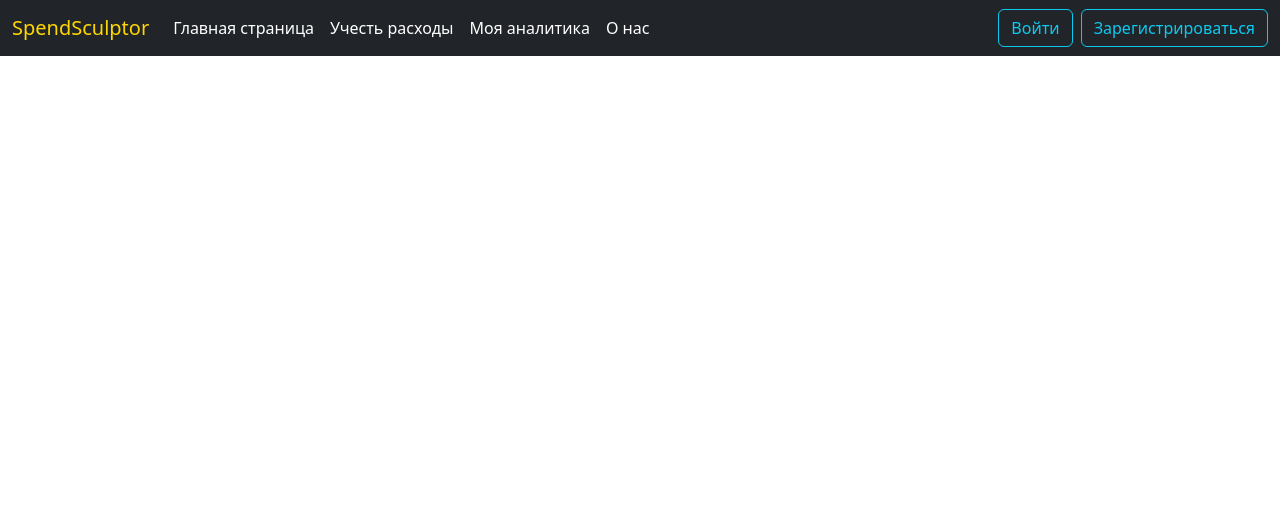
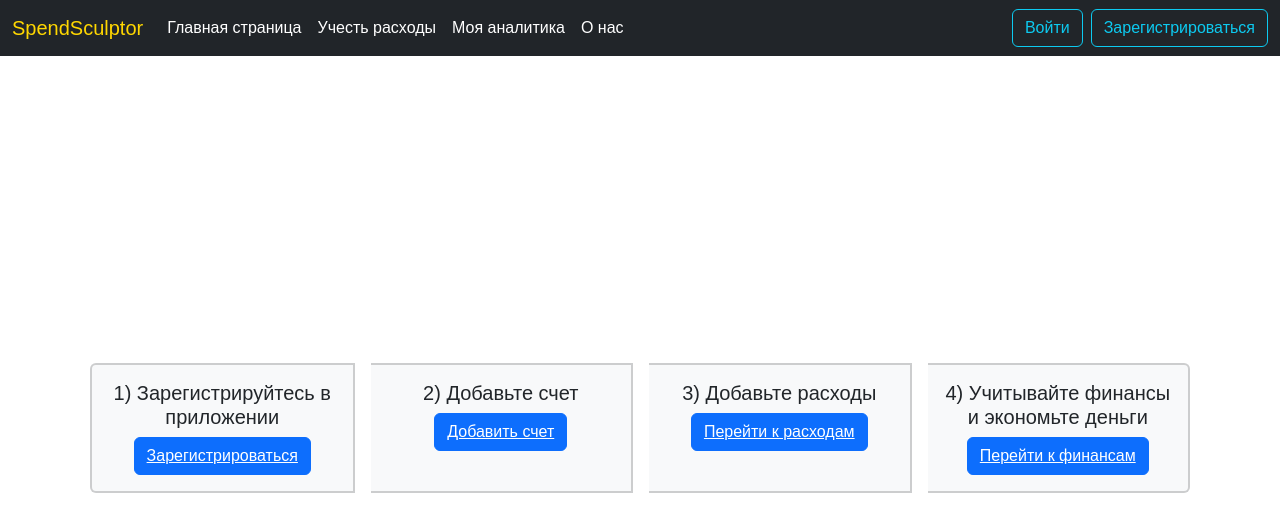
Before and after one commit to gavenktar/SpendSculptorFrontend, a React (Create React App) app: page / in a window 1280 px wide. Shown: the top 532 px of the page. Built offline with nearby package versions, Linux system fonts and the light colour scheme.

Commit message:
added home page

```diff
--- a/src/App.css
+++ b/src/App.css
@@ -36,3 +36,16 @@
     transform: rotate(360deg);
   }
 }
+
+
+*{
+  box-sizing: border-box;
+  font-family: 'Quicksand', Arial, Helvetica, sans-serif;
+}
+
+.App{
+  display: flex;
+  flex-direction: column;
+  min-height: 100vh;
+  color:white;
+}
--- a/src/App.js
+++ b/src/App.js
@@ -2,12 +2,16 @@ import logo from './logo.svg';
 import './App.css';
 import Header from './component/header/Header'
 import 'bootstrap/dist/css/bootstrap.min.css';
+import {Route, Routes} from "react-router-dom";
+import Home from './component/home/Home'
 
 function App() {
   return (
     <div className="App">
-    <Header />
-
+      <Header />
+      <Routes>
+        <Route path="/" element={<Home/>} />
+      </Routes>
     </div>
   );
 }
--- /dev/null
+++ b/src/component/home/Home.js
@@ -0,0 +1,57 @@
+import Card from 'react-bootstrap/Card';
+import Header from "../header/Header";
+import {CardGroup, Container} from "react-bootstrap";
+import Button from "react-bootstrap/Button";
+import { NavLink} from "react-router-dom";
+import {alignPropType} from "react-bootstrap/types";
+
+const Home=  () => {
+    const linkStyle = {
+        color: 'white',
+        width:'100%'
+    };
+    return(
+        <Container style={{flexGrow : '1'}} className="d-flex justify-content-center align-items-center">
+        <CardGroup aria-multiline={"true"} className="d-flex justify-content-center flex-wrap"  >
+         <Card bg={"light"} className="m-2 w-100 border-2">
+                <Card.Body>
+                    <Card.Title>1) Зарегистрируйтесь в приложении</Card.Title>
+                    <Button variant="primary">
+                        <NavLink style={linkStyle} to="/">Зарегистрироваться</NavLink>
+                    </Button>
+                </Card.Body>
+            </Card>
+            <Card bg={"light"} className="m-2 w-100 border-2" >
+                <Card.Body>
+                    <Card.Title>2) Добавьте счет</Card.Title>
+                    <Button variant="primary">
+                        <NavLink style={linkStyle} to="/">Добавить счет</NavLink>
+                    </Button>
+                </Card.Body>
+            </Card>
+
+            <Card bg={"light"} className="m-2 w-100 border-2" >
+                <Card.Body>
+                    <Card.Title>3) Добавьте расходы</Card.Title>
+                    <Button variant="primary" >
+                        <NavLink style={linkStyle} to="/">Перейти к расходам</NavLink>
+                    </Button>
+                </Card.Body>
+            </Card>
+
+            <Card bg={"light"}  className="m-2 w-100 border-2" >
+                <Card.Body>
+                    <Card.Title>4) Учитывайте финансы и экономьте деньги</Card.Title>
+                    <Button variant="primary">
+                        <NavLink style={linkStyle} to="/">Перейти к финансам</NavLink>
+                    </Button>
+                </Card.Body>
+            </Card>
+        </CardGroup>
+        </Container>
+    )
+
+}
+
+
+export default Home
--- a/src/index.css
+++ /dev/null
@@ -1,13 +0,0 @@
-body {
-  margin: 0;
-  font-family: -apple-system, BlinkMacSystemFont, 'Segoe UI', 'Roboto', 'Oxygen',
-    'Ubuntu', 'Cantarell', 'Fira Sans', 'Droid Sans', 'Helvetica Neue',
-    sans-serif;
-  -webkit-font-smoothing: antialiased;
-  -moz-osx-font-smoothing: grayscale;
-}
-
-code {
-  font-family: source-code-pro, Menlo, Monaco, Consolas, 'Courier New',
-    monospace;
-}
--- a/src/index.js
+++ b/src/index.js
@@ -1,6 +1,5 @@
 import React from 'react';
 import ReactDOM from 'react-dom/client';
-import './index.css';
 import App from './App';
 import reportWebVitals from './reportWebVitals';
 import { BrowserRouter, Route, Routes } from 'react-router-dom';
@@ -11,7 +10,7 @@ root.render(
   <React.StrictMode>
       <BrowserRouter>
           <Routes>
-              <Route path="/*" element={<App />} />
+              <Route path="/*" element={<App />} style={{height : '100%'}} />
           </Routes>
       </BrowserRouter>
 
```
